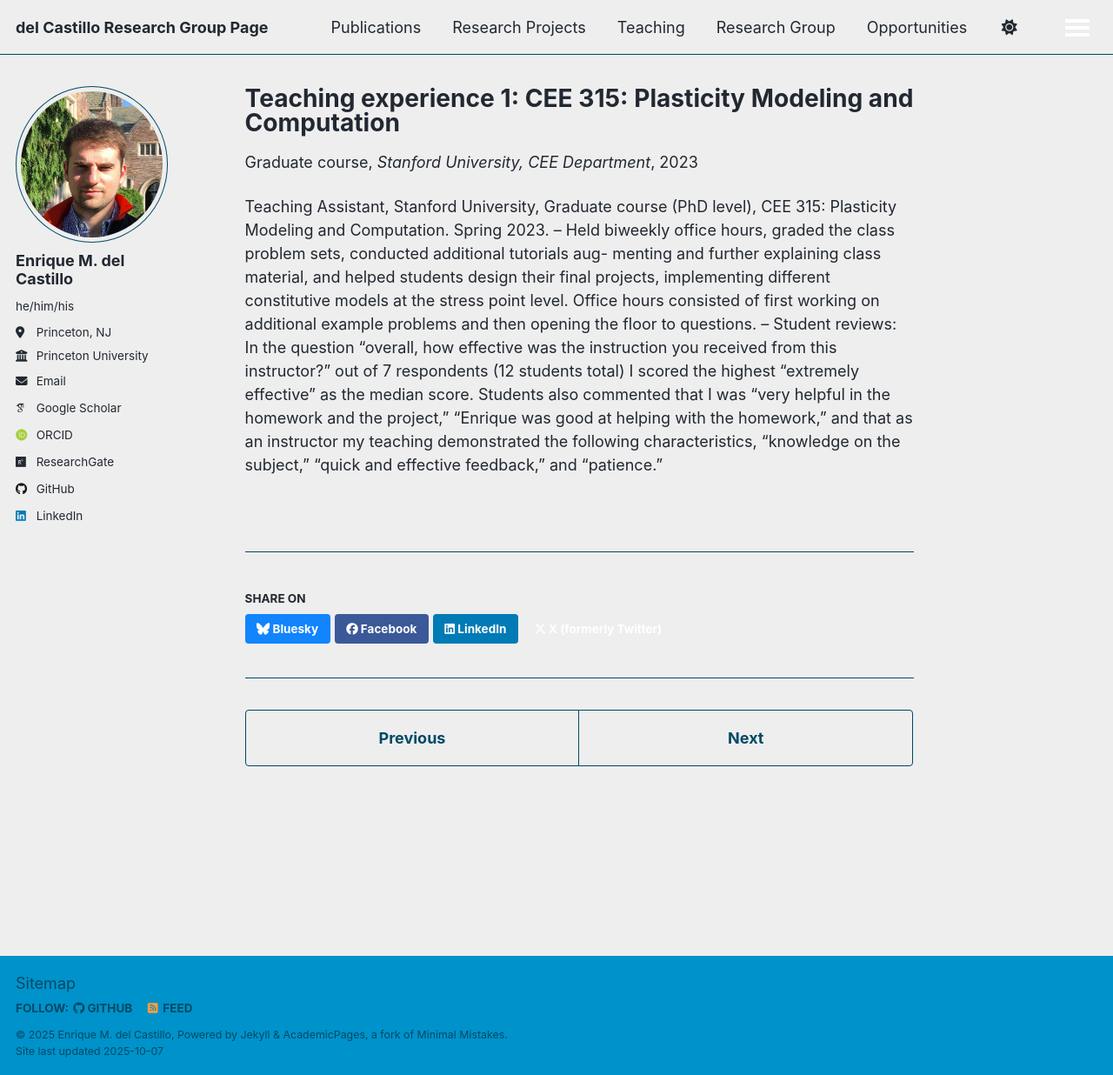
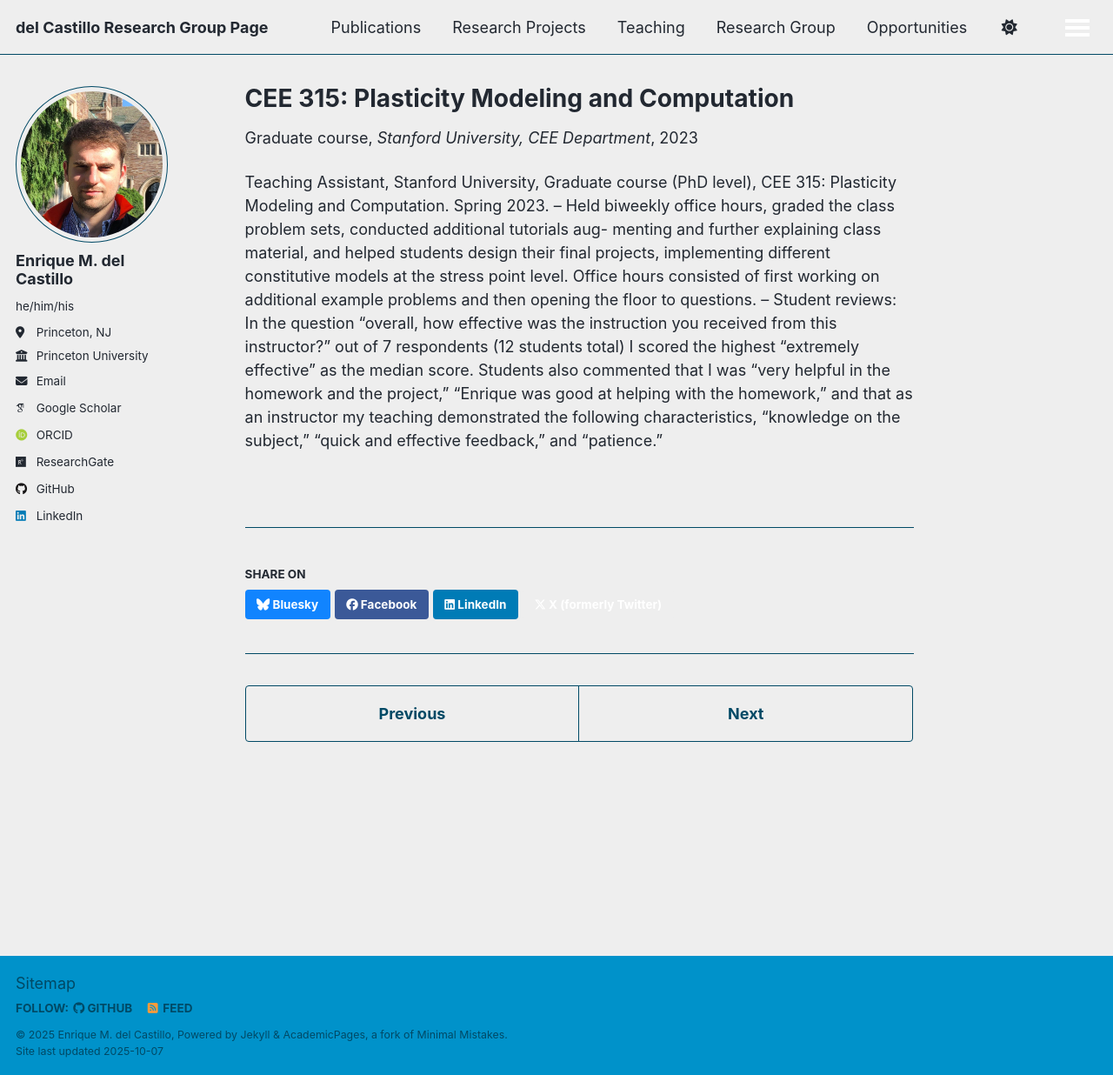
Before and after one commit to emdc19/emdcwebsite, a Jekyll site: the page built from _teaching/2014-spring-teaching-1.md, in a window 1280 px wide and 1236 px high. Shown: the whole window at 87% size. Built offline with Jekyll 4.4.1, drawn with Linux system fonts in a browser that asks for light colours; some web fonts are replaced; a script that is not in the unit is left out.

Commit message:
Update 2014-spring-teaching-1.md

```diff
--- a/_teaching/2014-spring-teaching-1.md
+++ b/_teaching/2014-spring-teaching-1.md
@@ -1,5 +1,5 @@
 ---
-title: "Teaching experience 1: CEE 315: Plasticity Modeling
+title: "CEE 315: Plasticity Modeling
 and Computation "
 collection: teaching
 type: "Graduate course"
```
